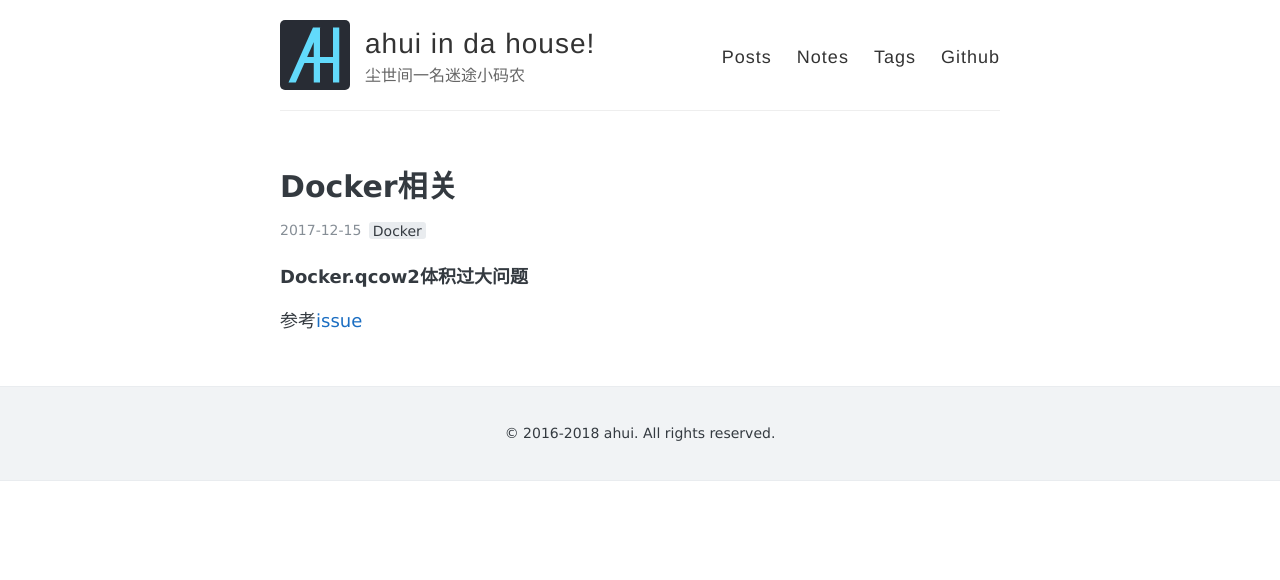
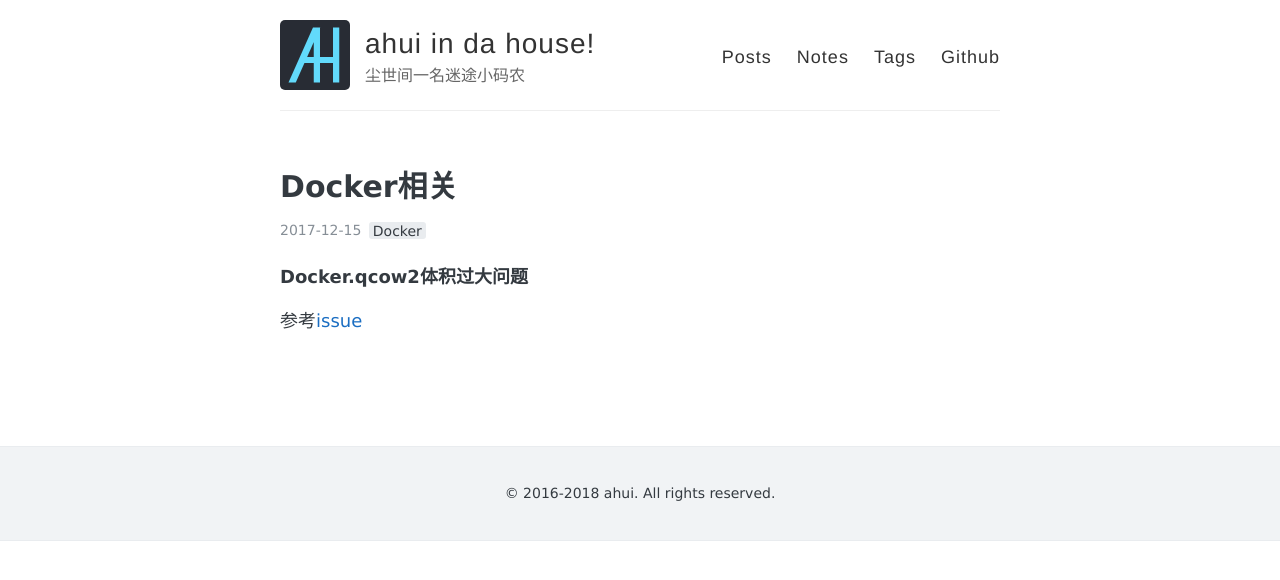
Before and after one commit to funkyLover/blog, a Jekyll site: the page built from notes/_posts/2017-12-15-something-about-docker.md, in a window 1280 px wide. Shown: the top 580 px of the page. Built offline with Jekyll 4.4.1, drawn with Linux system fonts in a browser that asks for light colours; comment, search, counter and statistics services are not loaded.

Commit message:
* update disqus style; * permalink;

```diff
--- a/_config.yml
+++ b/_config.yml
@@ -66,6 +66,7 @@
 # then add in the baseurl here, like this: "/repository-name"
 baseurl:
 
+permalink: /:categories/:year-:month-:day/:title/
 #
 # !! You don't need to change any of the configuration flags below !!
 #
--- a/_layouts/post.html
+++ b/_layouts/post.html
@@ -26,7 +26,7 @@
   </div>
 
   {% if page.comments != false and site.disqus %}
-  <section id="disqus_thread"></section>
+  <section id="disqus_thread" style="margin-top: 60px;overflow: hidden;"></section>
   {% include disqus.html %}
   {% endif %}
 </article>
```
